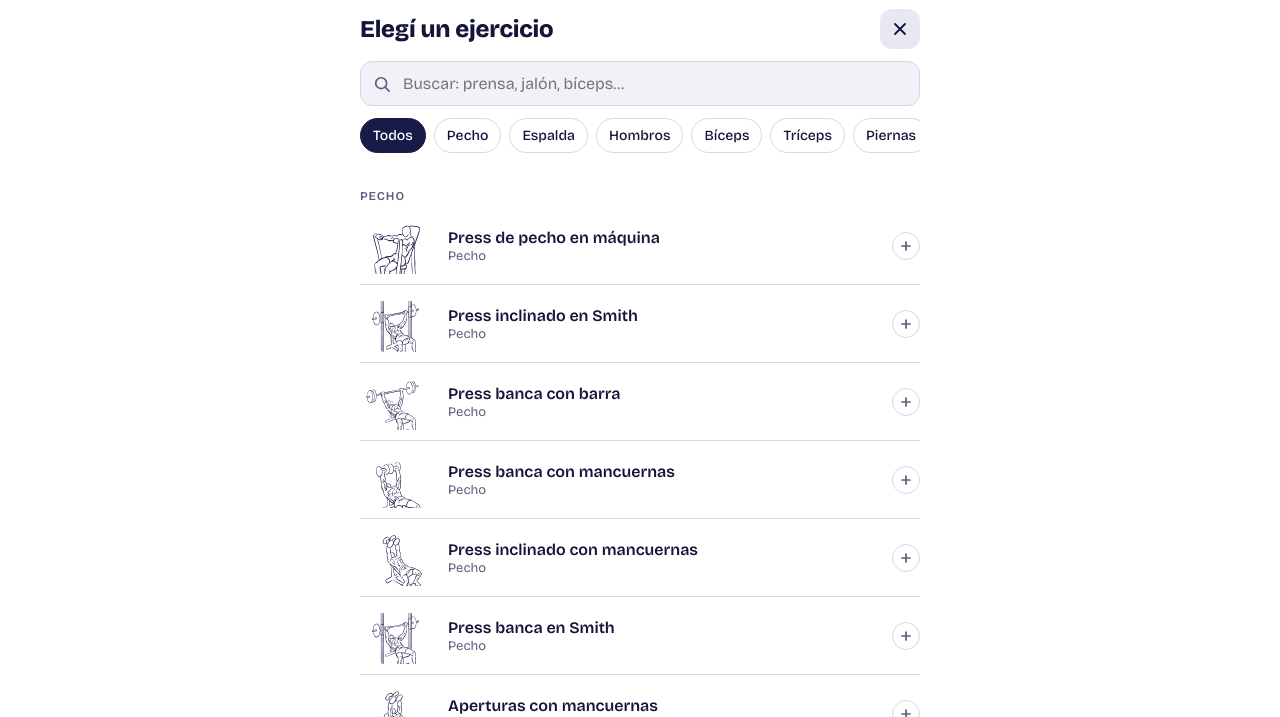
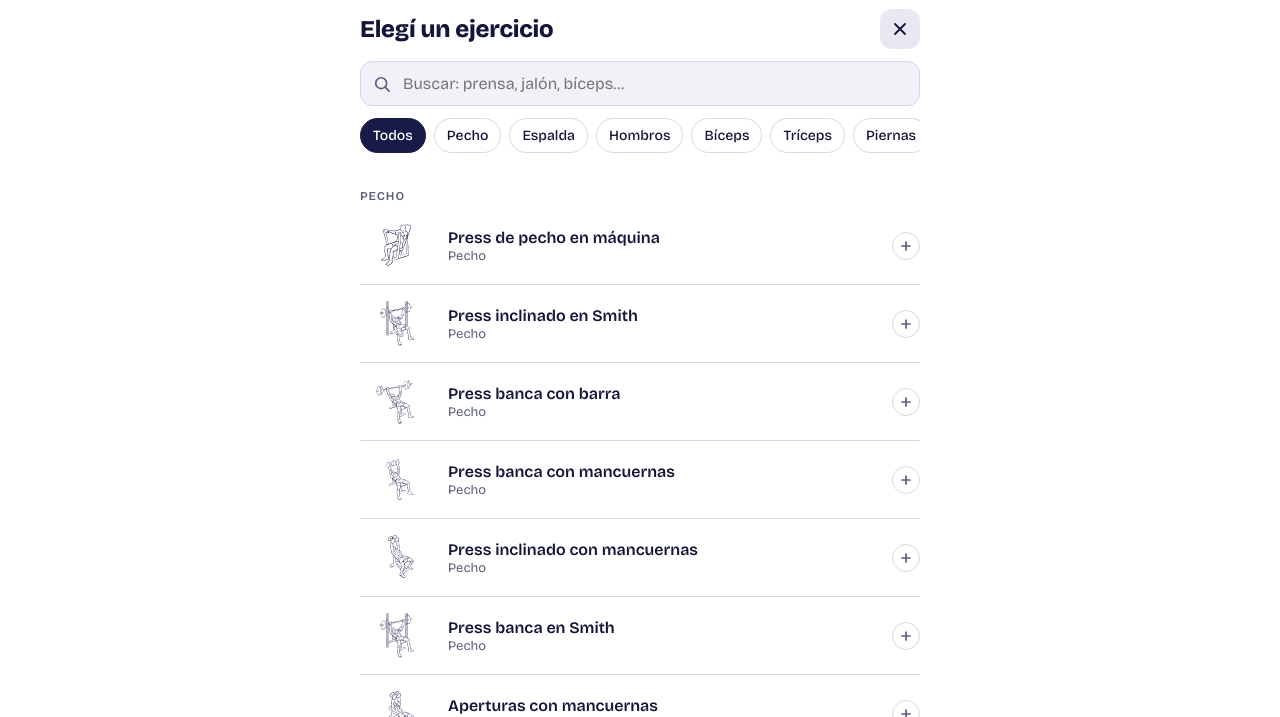
Before and after one commit to juan-mazzochi/pesos-gym, a plain HTML site: page index.html in a window 1280 px wide. Both pictures are taken after a click on the button "Agregar ejercicio". Shown: the part 83-800 px from the top of the page. Drawn offline with nearby package versions, Linux system fonts and the light colour scheme.

Commit message:
fix: la ilustración tapaba el nombre y el peso en la tarjeta

```diff
--- a/index.html
+++ b/index.html
@@ -90,9 +90,10 @@ main {
 .card:active { transform: scale(.97); }
 .ph {
   aspect-ratio: 4 / 3; max-width: 100%; background: var(--surface-2); display: grid; place-items: center;
-  color: var(--muted); font-size: 28px; font-weight: 700;
+  color: var(--muted); font-size: 28px; font-weight: 700; position: relative; overflow: hidden;
 }
-.ph img { width: 100%; height: 100%; object-fit: cover; display: block; }
+/* Absolute so images without an intrinsic size (the SVGs) can't stretch the box */
+.ph img { position: absolute; inset: 0; width: 100%; height: 100%; object-fit: cover; display: block; }
 .ph.illo { background: var(--illo-bg); }
 .ph.illo img { object-fit: contain; padding: 8%; }
 .hero.ph.illo { aspect-ratio: 3 / 1; }
@@ -721,8 +722,8 @@ wheel.addEventListener("keydown", e => {
   if (e.key === "ArrowUp") { e.preventDefault(); setWheel(st.weight - STEP, true); }
   if (e.key === "ArrowDown") { e.preventDefault(); setWheel(st.weight + STEP, true); }
 });
-$("#minus").onclick = () => setWheel(st.weight - STEP, true);
-$("#plus").onclick = () => setWheel(st.weight + STEP, true);
+$("#minus").onclick = () => setWheel(st.weight - STEP, false);
+$("#plus").onclick = () => setWheel(st.weight + STEP, false);
 
 /* ---------- Exercise sheet ---------- */
 const chips = $("#chips");
```
